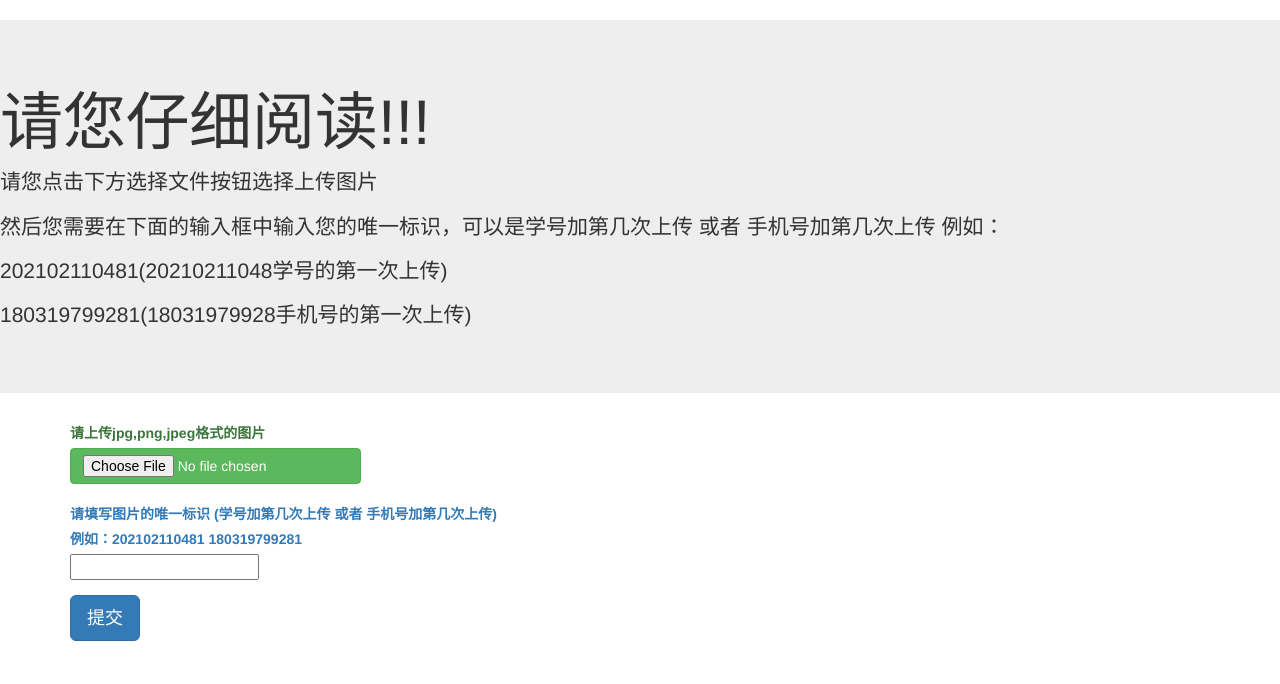
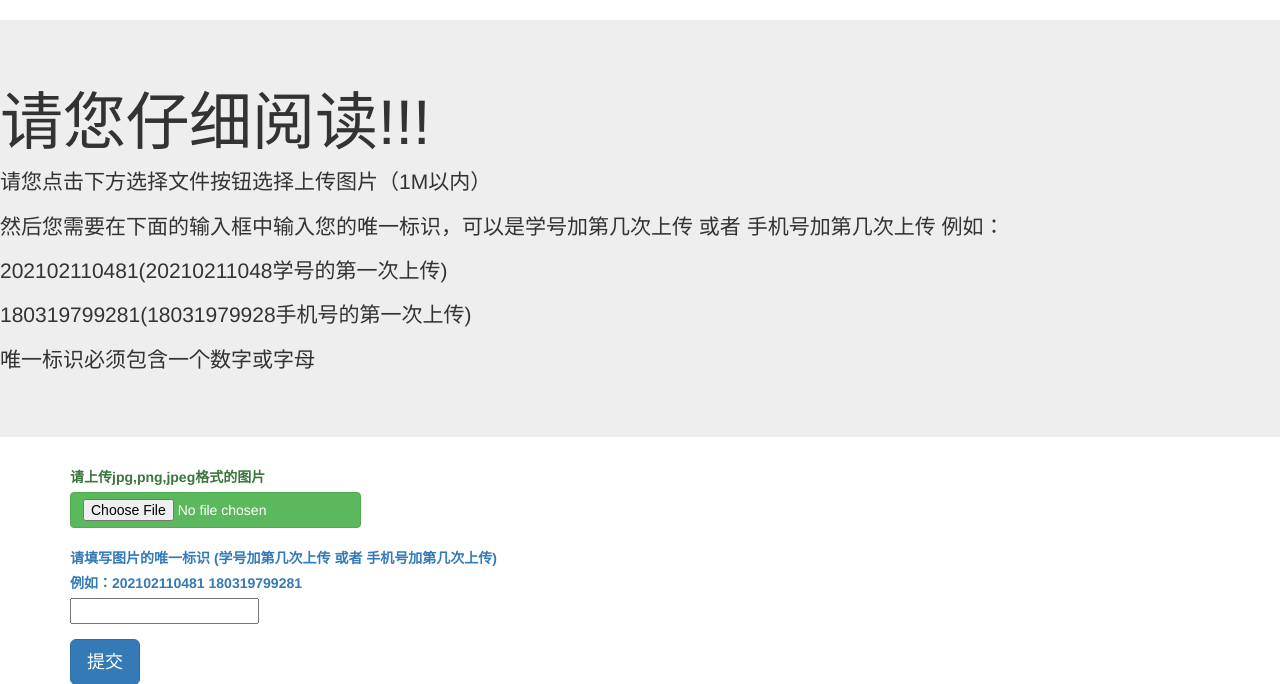
Before and after one commit to zelei641/djangoProject3, a Django app: page /photoupload/ in a window 1280 px wide. Shown: the part 52-736 px from the top of the page. Run offline with Django 3.2, Linux system fonts and the light colour scheme; some libraries are stand-ins or nearby versions.

Commit message:
Initial commit

```diff
--- a/photoManage/views.py
+++ b/photoManage/views.py
@@ -26,16 +26,16 @@ def photoupload(request):
 
         # 构造真正的图片名称 检查名称是否重复
         photo_name = request.POST.get("photoName")
-        photo_name = re.sub(r'\s+', '', photo_name)
+        photo_name = re.sub(r'[^a-zA-Z0-9]', '', photo_name)
         print(photo_name)
         gavegtml = photo_name
 
         if photo_name == '':
-            return render(request, 'error.html', {"errorInfo": "上传失败！！：请填写唯一标识"})
+            return render(request, 'error.html', {"errorInfo": "上传失败！！：您的唯一标识不合法"})
         photo_name = photo_name + photo_type[1]
         isPhoto = models.userUploadPhotos.objects.filter(photosname=photo_name).first()
         if isPhoto != None:
-            return render(request, 'error.html', {"errorInfo": "上传失败！！：请填写唯一标识（学号加第几次上传）"})
+            return render(request, 'error.html', {"errorInfo": "上传失败！！：您的唯一标识已被占用"})
 
         # 编辑图片保存地址
         uploadPhotoSavePaht = os.path.join(settings.BASE_DIR,'photoManage', 'photos/useruUploadPhoto', photo_name)
--- a/templates/photoupload.html
+++ b/templates/photoupload.html
@@ -33,10 +33,11 @@
 
      <div class="jumbotron">
       <h1 class="display-4">请您仔细阅读!!!</h1>
-      <p class="lead">请您点击下方选择文件按钮选择上传图片</p>
+      <p class="lead">请您点击下方选择文件按钮选择上传图片（1M以内）</p>
       <p class="lead">然后您需要在下面的输入框中输入您的唯一标识，可以是学号加第几次上传 或者 手机号加第几次上传 例如：</p>
       <p class="lead">202102110481(20210211048学号的第一次上传)  </p>
       <p class="lead">180319799281(18031979928手机号的第一次上传) </p>
+      <p class="lead">唯一标识必须包含一个数字或字母</p>
 
     </div>
 
--- a/templates/success.html
+++ b/templates/success.html
@@ -10,6 +10,7 @@
 
     <div class="jumbotron">
       <h1 class="display-4">请您仔细阅读!!!</h1>
+      <p class="lead">我们已经将您的唯一标识过滤了特殊字符</p>
       <p class="lead">您需要复制您的唯一标识，您可以用唯一标识得到处理好的图片</p>
     </div>
 
```
